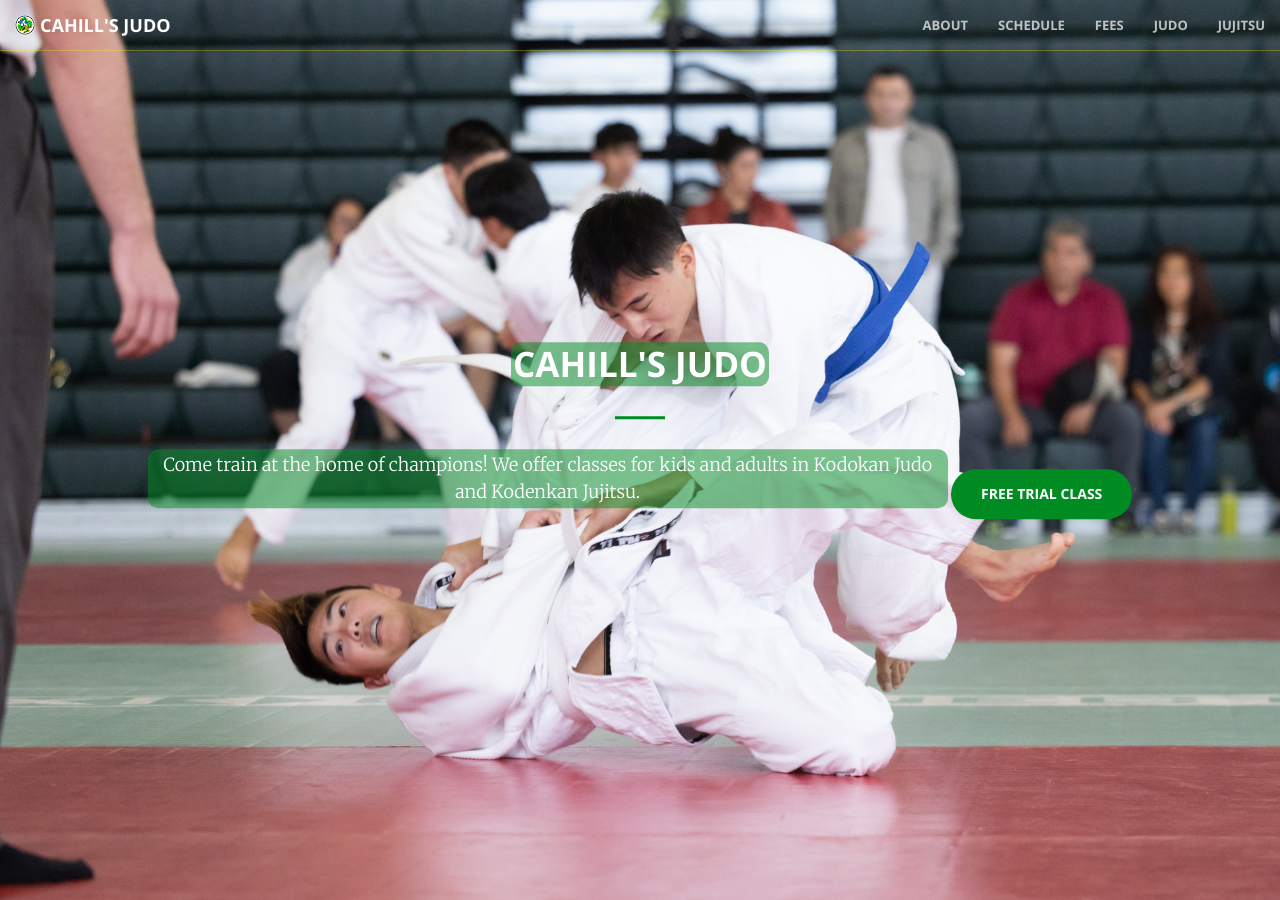
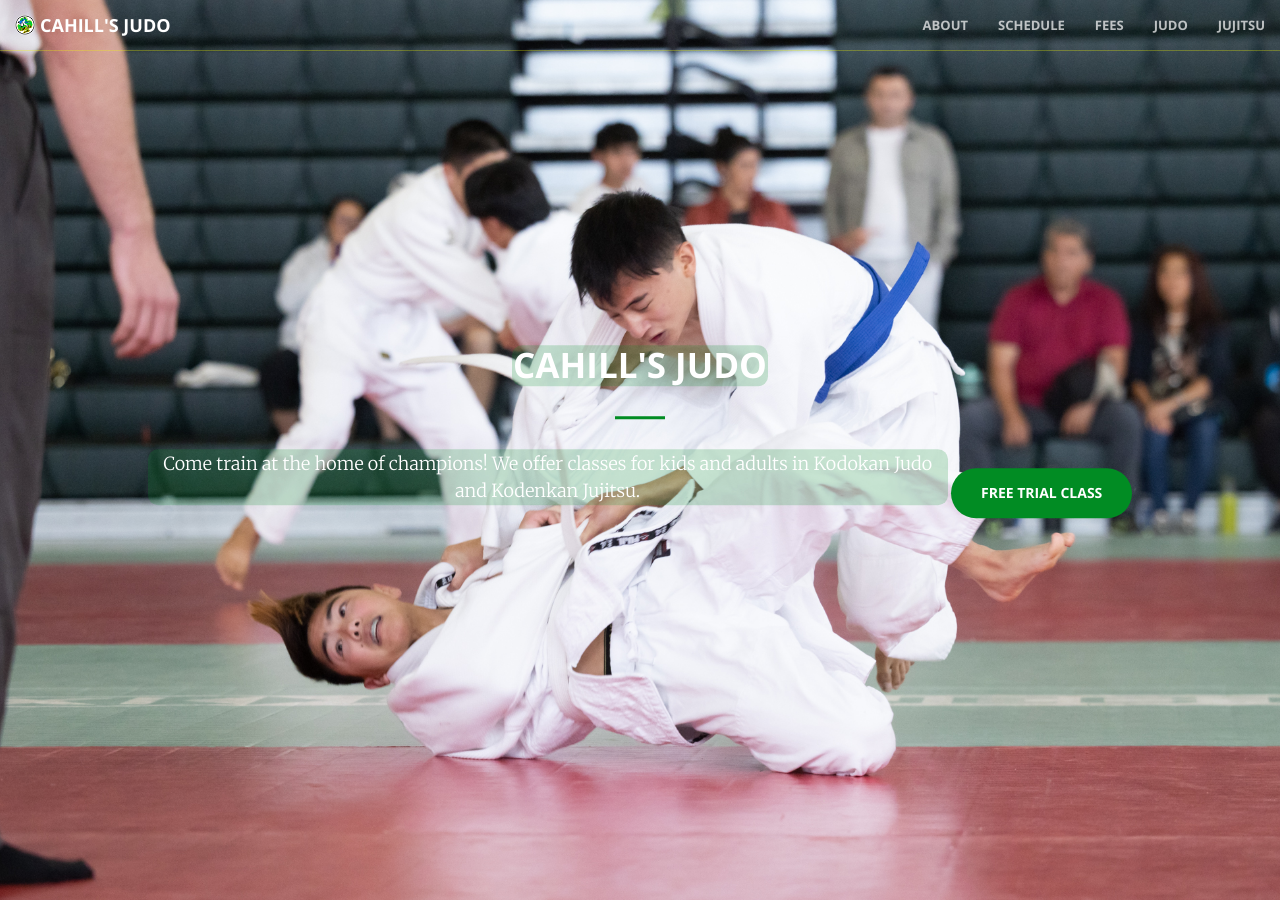
Before and after one commit to cahillsjudo/cahillsjudo.github.io, a Jekyll site: the page built from index.html, in a window 1280 px wide and 900 px high. Built offline with Jekyll 4.4.1, drawn with Linux system fonts in a browser that asks for light colours.

Commit message:
Update _base.scss

```diff
--- a/_sass/_base.scss
+++ b/_sass/_base.scss
@@ -453,9 +453,9 @@ body {
 }
 
 .pop-text {
-  background-color: rgba(1, 140, 35, 0.5); /* semi-transparent black */
+  background-color: rgba(1, 140, 35, 0.2); /* semi-transparent black */
   color: white;                        /* make text white for contrast */
-  padding: 0.25rem;                       /* space inside the background box */
+  padding: 0.1rem;                       /* space inside the background box */
   border-radius: 10px;                 /* optional: rounded corners */
   display: inline-block;               /* so the background hugs the text */
 }
```
